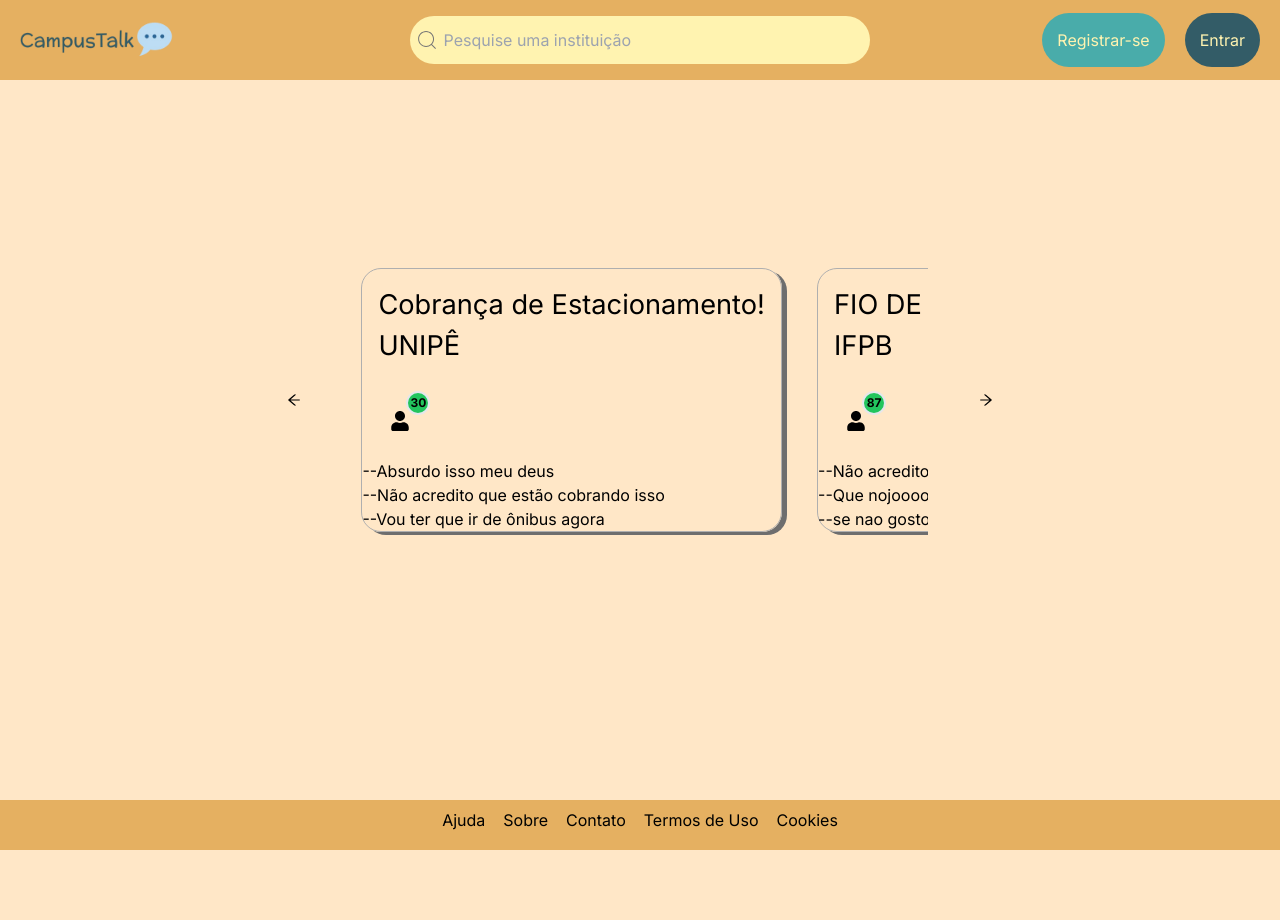
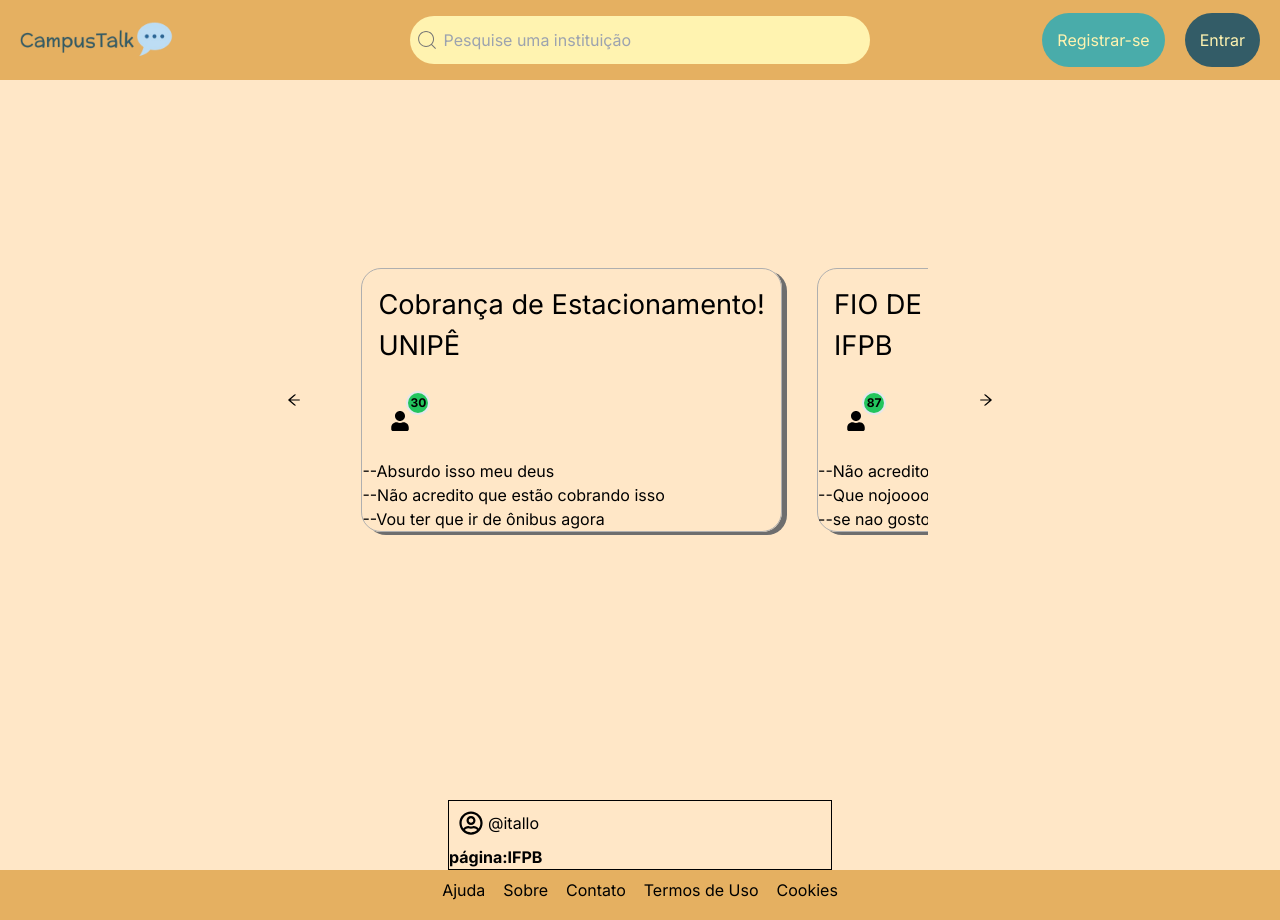
Before and after one commit to itallume/CampusTalk, a Next.js app: page / in a window 1280 px wide. Before the commit the page ends 850 px from the top, so only its background shows below. Built offline with nearby package versions, Linux system fonts and the light colour scheme; a web font is replaced by a local one.

Commit message:
começo do post

```diff
--- a/src/app/globals.css
+++ b/src/app/globals.css
@@ -14,3 +14,10 @@
   grid-template-rows: 1fr;
 
 }
+
+#feed {
+  display: flex;
+  align-items: center;
+  justify-content: center;
+  flex-direction: column;
+}
--- a/src/app/page.js
+++ b/src/app/page.js
@@ -1,6 +1,8 @@
 import Image from "next/image";
 import Header from "@/components/Header";
 import TrendingSlider from "@/components/TrendingSlider";
+import Post from "@/components/Post";
+
 export default function Home() {
   return (
     <>
@@ -9,6 +11,8 @@
         <div>
           <TrendingSlider />
         </div>
+        <div id="feed"><Post username="itallo" pagName="IFPB"/></div>
+
         </section>
       <section></section>
     </>
--- /dev/null
+++ b/src/components/Post.jsx
@@ -0,0 +1,26 @@
+import { FaRegUserCircle } from "react-icons/fa";
+import styles from "@/components/styles/Post.modules.css"
+import Link from 'next/link'
+
+export default function Post(props){
+
+
+    return (
+        <article className="post-card">
+            <div>
+                <div id="userIdent">
+                    <FaRegUserCircle className="icon"/>
+                    <h3>@{props.username}</h3>
+                </div>
+                <h2>
+                    <strong>
+                        página:
+                        <Link href="/">
+                            {props.pagName}
+                        </Link>
+                    </strong>
+                </h2>
+            </div>
+        </article>
+    )
+}
--- /dev/null
+++ b/src/components/styles/Post.modules.css
@@ -0,0 +1,18 @@
+.post-card {
+    width: 50%;
+    border: solid 0.5px black;
+
+    align-items: center;
+}
+
+#userIdent {
+    margin: 10px;
+    display: inline-flex;
+    justify-content: center;
+    align-items: center;
+    gap: 5px;
+}
+
+.icon {
+    font-size: 1.5rem;
+}
```
